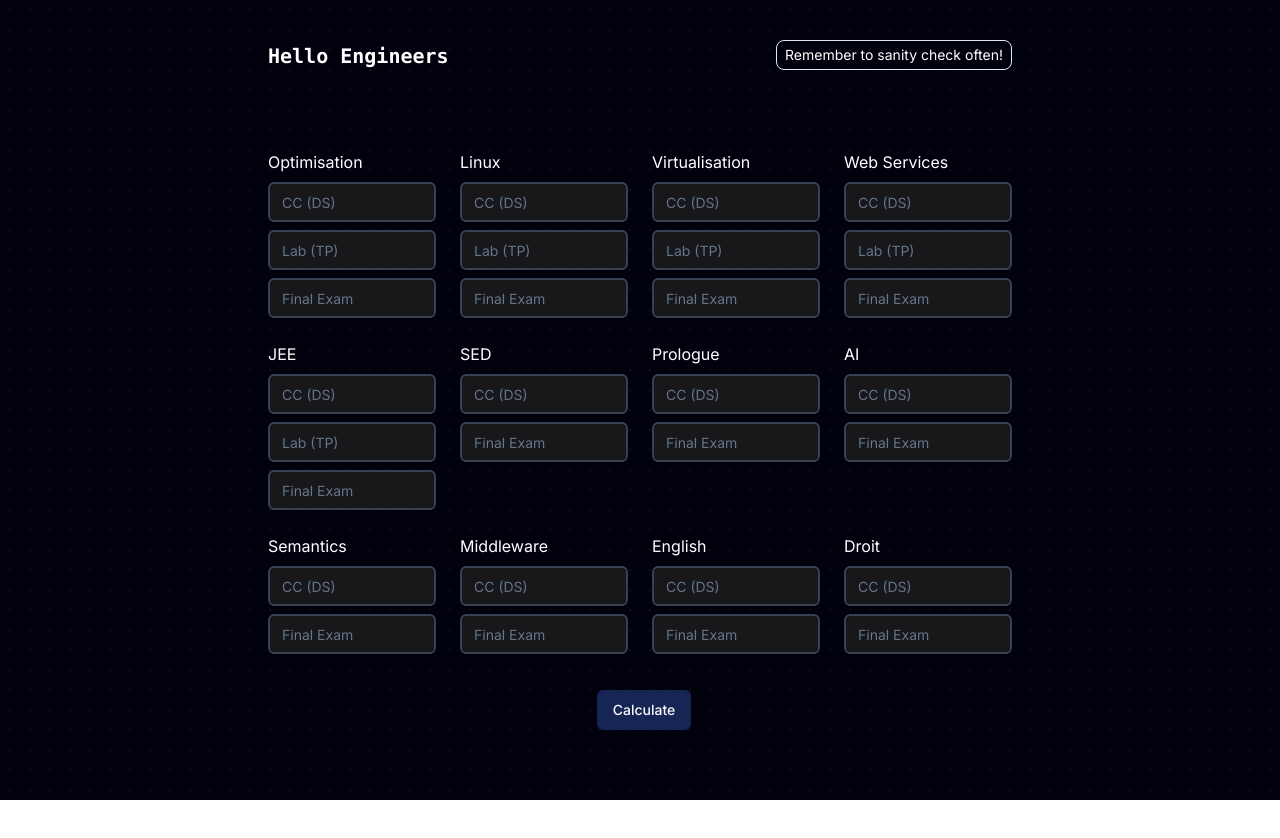
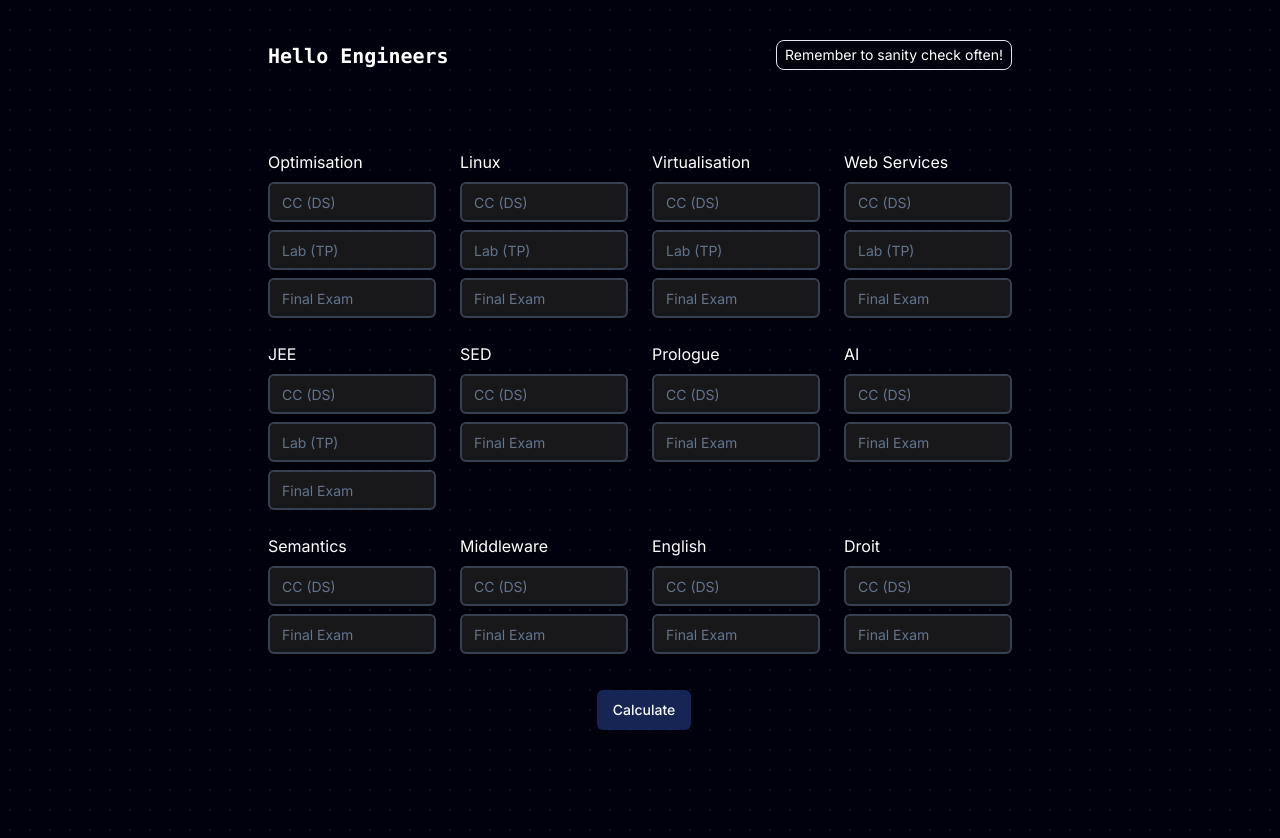
Before and after one commit to Mohamed-Taha-Sta/cal-ci1-sem2, a Next.js app: page / in a window 1280 px wide. Built offline with nearby package versions, Linux system fonts and the light colour scheme.

Commit message:
Squashed a bug where the color of the background is not uniform.

```diff
--- a/app/page.tsx
+++ b/app/page.tsx
@@ -159,7 +159,7 @@ const Page = () => {
 
     return (
         <div
-            className="text-white absolute top-0 z-[-2] h-screen w-screen bg-black bg-[radial-gradient(#111121_1px,#01000D_1px)] bg-[size:20px_20px]">
+            className="text-white absolute top-0 z-[-2] min-h-screen w-screen bg-black bg-[radial-gradient(#111121_1px,#01000D_1px)] bg-[size:20px_20px]">
             <div className={"z-50 w-full lg:w-3/5 lg:mx-auto lg:py-7 md:w-3/6 md:mx-auto md:py-7"}>
                 <div className={"flex justify-between p-3"}>
                     <h1 className={"font-bold font-mono text-xl pt-0.5"}>Hello Engineers</h1>
```
